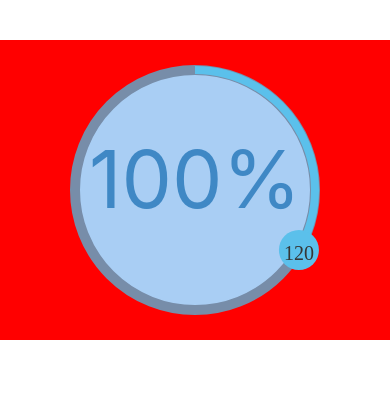
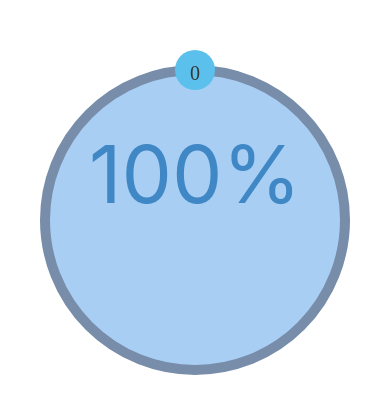
Before and after one commit to kasselTrankos/ats-components, a React Native app: screen / in a window 390 px wide. Shown: the top 414 px of the page. Built offline with nearby package versions, Linux system fonts and the light colour scheme.

Commit message:
feat() solve component position centered from parent

```diff
--- a/App.js
+++ b/App.js
@@ -7,19 +7,20 @@ export default function App() {
   return (
     <View style={styles.container}>
       <WaterManager
+      bulletColor="#EBF2FA"
+      bulletRadius={40}
       dialWidth = {8}
       dialColor="#5BC0EB"
       dialRadius={20}
       dialTextSize={20}
       dialTextColor= "#363636"
-      radius={120}
+      maxDial={180}
+      radius={150}
       strokeWidth={10}
       strokeColor="#778DA9"
       fontColor="#3F88C5"
       fontSize={80}
-      bulletColor="#EBF2FA"
-      bulletRadius={40}
-      value={120}
+      value={0}
       waterColor= "#A9CEF4"/>
     </View>
   );
@@ -28,8 +29,8 @@ export default function App() {
 const styles = StyleSheet.create({
   container: {
     width: '100%',
-    height: 300,
-    top: 40,
+    // height: 300,
+    top: 50,
     left: 0,
     position: 'relative',
     alignItems: 'center',
--- a/src/Slider.js
+++ b/src/Slider.js
@@ -37,8 +37,8 @@ const FuncSlider = props => {
     fillColor = 'none',
     xCenter = Dimensions.get('window').width / 2,
     yCenter = Dimensions.get('window').height / 2,
-    min =  0,
-    max =  359,
+    minDial =  0,
+    maxDial =  359,
     strokeColor = '#fff',
     strokeWidth = 0.5,
     dialColor = '#000',
@@ -47,7 +47,7 @@ const FuncSlider = props => {
     dialTextSize = 10,
     value = 120
   } = props;
-  const [angle, setAngle ] = useState(value);
+  const [angle, setAngle ] = useState(value > maxDial ? maxDial : value);
   const panResponder = React.useMemo(() =>
   PanResponder.create({
     onStartShouldSetPanResponder: (e,gs) => true,
@@ -59,10 +59,10 @@ const FuncSlider = props => {
       const yOrigin = yCenter - (radius + dialRadius);
       const a = cartesianToPolar(gs.moveX-xOrigin, gs.moveY-yOrigin, radius, dialRadius);
 
-      if (a <= min) {
-        setAngle(min);
-      } else if (a >= max) {
-        setAngle(max);
+      if (a <= minDial) {
+        setAngle(minDial);
+      } else if (a >= maxDial) {
+        setAngle(maxDial);
       } else {
         setAngle(a);
       }
--- a/src/WaterManager.js
+++ b/src/WaterManager.js
@@ -1,5 +1,5 @@
 import React from 'react';
-import { StyleSheet, View, Text } from 'react-native';
+import { View, Text } from 'react-native';
 import Water from './Water';
 import Slider from './Slider';
 
@@ -7,7 +7,6 @@ import Slider from './Slider';
 
 const WaterManager  = props => {
   const {
-    btnRadius = 20,
     bulletColor = '#99A1AE',
     bulletRadius = 30,
     dialWidth = 9,
@@ -18,6 +17,8 @@ const WaterManager  = props => {
     fillColor = 'none',
     fontSize = 90,
     fontColor = '#1B263B',
+    maxDial = 360,
+    minDial = 0,
     meterColor = '#333',
     radius = 140,
     sizes = [1, 2, 3, 'Empty'],
@@ -27,20 +28,19 @@ const WaterManager  = props => {
     volumen = 100,
     waterColor= '#A9CEF4',
   } = props;
-  const width = (radius) *2
-  const height = (radius) *2
+  const width = radius * 2;
+  const height = radius * 2;
   return <View style={{
-    position: 'relative',
+    position: 'absolute',
     top: 0,
     flex: 1,
+    width: width + 90,
+    height: height + dialRadius * 2,
     alignItems: 'center',
-    justifyContent: 'center',
-    width: '100%',
-    height: '100%',
-    backgroundColor: 'red'}}>
-    <View style={{ ...StyleSheet.flatten(styles.traker), width, height}}>
+    justifyContent: 'center',}}>
+    <View style={{ width, height: (height + dialRadius * 2), top: 0,}}>
       <View style={{
-          top: 0,
+          top: dialRadius,
           left: 0,
           position: 'absolute',
           width: width,
@@ -58,7 +58,7 @@ const WaterManager  = props => {
         textAlign: 'center',
         color: fontColor}}>{`${volumen}%`}</Text>
       </View>
-      <View style={{left: -btnRadius, top: -btnRadius}}>
+      <View style={{left: -dialRadius, top: 0}}>
         <Slider
           bulletRadius={bulletRadius}
           bulletColor={bulletColor}
@@ -68,7 +68,9 @@ const WaterManager  = props => {
           dialTextColor={dialTextColor}
           dialWidth={dialWidth}
           fillColor = {fillColor}
+          maxDial={maxDial}
           meterColor={meterColor}
+          minDial={minDial}
           strokeWidth={strokeWidth}
           strokeColor={strokeColor}
           radius = {radius}
@@ -78,12 +80,6 @@ const WaterManager  = props => {
 
   </View>
 };
-const styles = StyleSheet.create({
-  container: {
-    // alignItems: 'center',
-    // flex: 1,
-  },
-});
 
 
 export default WaterManager;
```
